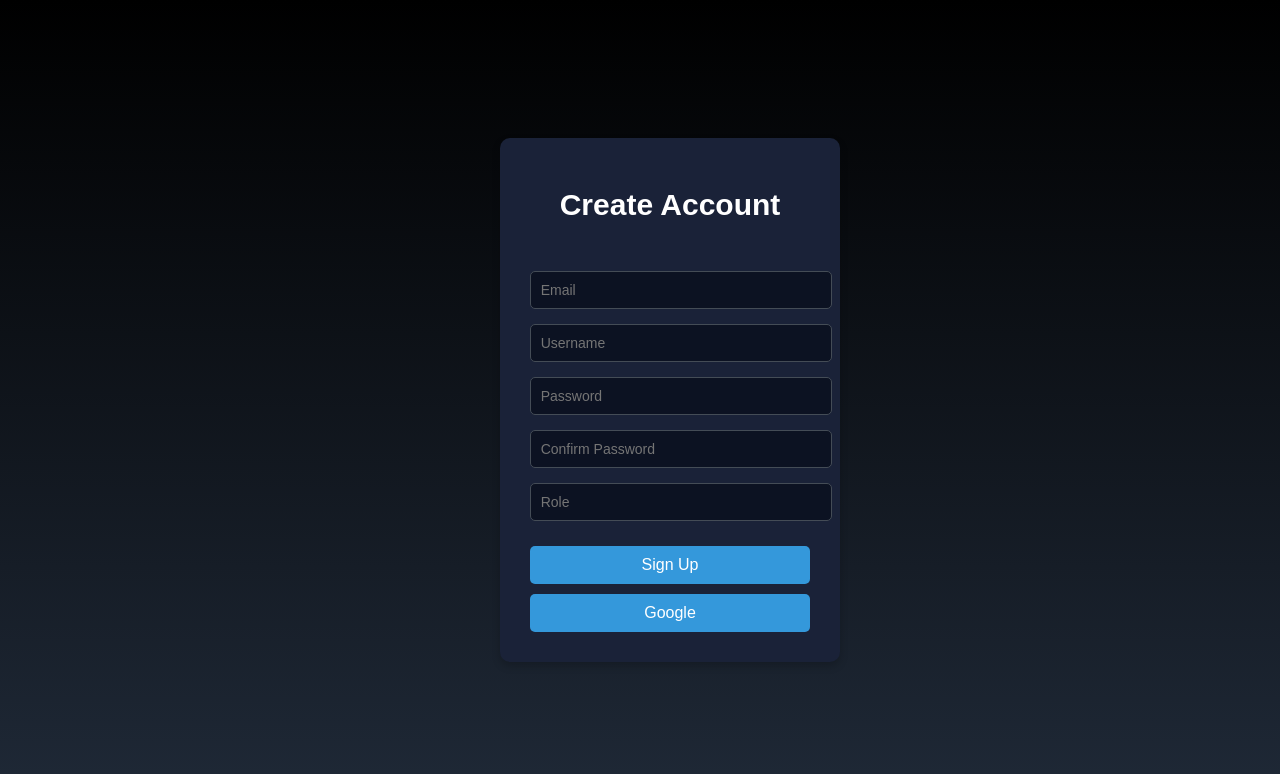
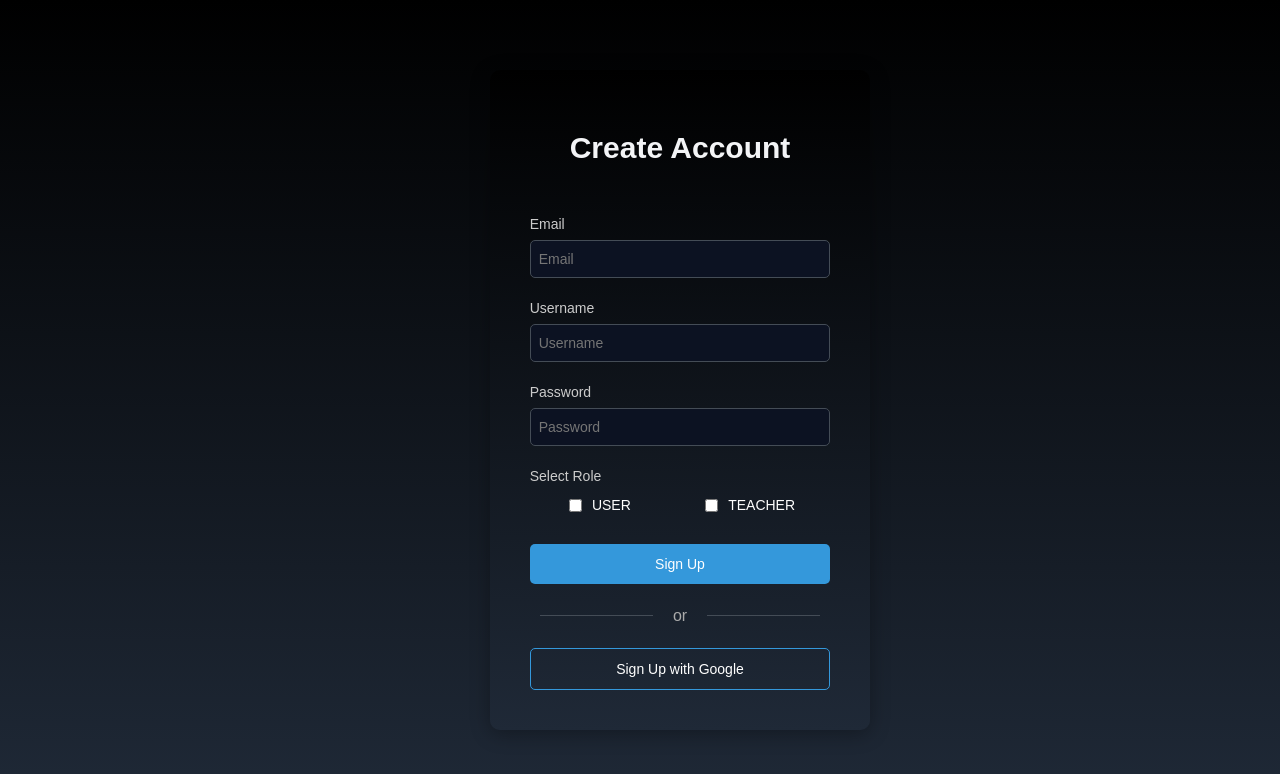
Before and after one commit to Darpan2311/ExamEaseWeb, a React (Vite) app in the folder react/: page /register in a window 1280 px wide. Shown: the top 774 px of the page. Built offline with nearby package versions, Linux system fonts and the light colour scheme.

Commit message:
registration ui changed

```diff
--- a/react/src/components/RegisterPage.jsx
+++ b/react/src/components/RegisterPage.jsx
@@ -48,17 +48,50 @@ const RegisterPage = () => {
 
     return (
         <div className="register-container">
-            <h1>Create Account</h1>
-            <form onSubmit={handleSubmit}>
-                <input type="text" name="email" placeholder="Email" onChange={handleChange} required />
-                <input type="text" name="username" placeholder="Username" onChange={handleChange} required />
-                <input type="password" name="password" placeholder="Password" onChange={handleChange} required />
-                <input type="password" name="confirmPassword" placeholder="Confirm Password" onChange={handleChange} required />
-                <input type="text" name="role" placeholder="Role" onChange={handleChange} required />
-                <button type="submit">Sign Up</button>
-                <button type="submit" onClick={handleGoogleSignIn}>Google</button>
-            </form>
+    <h1>Create Account</h1>
+    <form onSubmit={handleSubmit}>
+        {/* Email Field */}
+        <div className="input-group">
+            <label htmlFor="email">Email</label>
+            <input type="text" id="email" name="email" placeholder="Email" onChange={handleChange} required />
         </div>
+
+        {/* Username Field */}
+        <div className="input-group">
+            <label htmlFor="username">Username</label>
+            <input type="text" id="username" name="username" placeholder="Username" onChange={handleChange} required />
+        </div>
+
+        {/* Password Field */}
+        <div className="input-group">
+            <label htmlFor="password">Password</label>
+            <input type="password" id="password" name="password" placeholder="Password" onChange={handleChange} required />
+        </div>
+
+
+
+        {/* Role Selection */}
+        <div className="role-group">
+            <label>Select Role</label>
+            <div className="checkbox-group">
+                <label>
+                    <input type="checkbox" name="role" value="USER" onChange={handleChange} /> USER
+                </label>
+                <label>
+                    <input type="checkbox" name="role" value="TEACHER" onChange={handleChange} /> TEACHER
+                </label>
+            </div>
+        </div>
+
+        {/* Buttons */}
+        <button type="submit">Sign Up</button>
+        <div className="separator">
+                    <span>or</span>
+                </div>
+        <button type="button" onClick={handleGoogleSignIn}>Sign Up with Google</button>
+    </form>
+</div>
+
     );
 };
 
--- a/react/src/css/LoginPage.css
+++ b/react/src/css/LoginPage.css
@@ -53,6 +53,7 @@ h1 {
 
 .input-group input {
     width: 100%;
+    margin-bottom: 10px;
     padding: 12px 10px;
     border: 1px solid #444c56;
     border-radius: 5px;
@@ -64,20 +65,25 @@ h1 {
 }
 
 #show-password {
-    padding-right: 45px;
-    width: 20px;
-    margin-top: 7px;
-    background: none; /* Removed background color */
-    border: none; /* Ensures no border */
-    color: #3498db; /* Matches overall theme */
+    width: fit-content;
+    position: absolute;
+    right: 10px;
+    top: 60%;
+    transform: translateY(-50%);
+    background: none;
+    border: none;
+    color: #3498db;
     cursor: pointer;
     font-size: 14px;
     transition: color 0.3s ease;
 }
 
 #show-password:hover {
-    color: #2980b9; /* Slight hover effect */
+    color: #2980b9; /* Slightly darker blue on hover */
 }
+
+
+
 
 .input-group button {
     position: absolute;
@@ -142,6 +148,7 @@ h1 {
 .separator span {
     padding: 0 10px;
     color: #aaa;
+    margin: 10px;
     z-index: 1;
 }
 
@@ -177,6 +184,8 @@ a:hover {
     display: block;
     text-align: right;
     font-size: 14px;
+    margin-bottom: 7px;
+    color: #ccc;
 }
 
 .create-account {
--- a/react/src/css/RegisterPage.css
+++ b/react/src/css/RegisterPage.css
@@ -1,61 +1,177 @@
 /* General Styles */
 body {
     margin: 0;
-    font-family: Arial, sans-serif;
-    background-color: #0c1222;
-    color: #fff;
+    font-family: 'Arial', sans-serif;
+
     display: flex;
     justify-content: center;
     align-items: center;
-    height: 100vh;
+    min-height: 100vh;
+    padding: 10px;
+    box-sizing: border-box;
+    color: rgba(243, 244, 246, 1);
 }
 
 /* Register Container */
 .register-container {
-    background-color: #1a2238;
-    padding: 30px;
+    color: rgba(243, 244, 246, 1);
+    padding: 40px;
+    background: linear-gradient(to bottom, #000, #1f2937);
     border-radius: 10px;
-    box-shadow: 0 4px 8px rgba(0, 0, 0, 0.2);
+    box-shadow: 0 4px 20px rgba(0, 0, 0, 0.3);
     text-align: center;
     width: 100%;
     max-width: 400px;
+    transition: transform 0.3s ease, box-shadow 0.3s ease;
+
 }
 
-/* Form Styles */
-form {
-    display: flex;
-    flex-direction: column;
+.register-container:hover {
+    transform: translateY(-3px);
+    box-shadow: 0 6px 25px rgba(0, 0, 0, 0.4);
 }
 
-input {
+h1 {
+    font-size: 30px;
+    margin-bottom: 20px;
+    padding-bottom: 30px;
+    word-break: break-word;
+}
+
+/* Input Groups */
+.input-group {
+    margin-bottom: 10px;
+    text-align: left;
+    position: relative;
+}
+
+.input-group label {
+    display: block;
+    font-size: 14px;
+    margin-bottom: 5px;
+    color: #ccc;
+}
+
+.input-group input {
     width: 100%;
-    padding: 10px;
-    margin-bottom: 15px;
+    padding: 10px 8px;
     border: 1px solid #444c56;
     border-radius: 5px;
     background-color: #0c1222;
     color: #fff;
     font-size: 14px;
+    transition: border-color 0.3s ease, box-shadow 0.3s ease;
+    box-sizing: border-box;
 }
 
 input:focus {
     outline: none;
     border-color: #3498db;
+    box-shadow: 0 0 5px rgba(52, 152, 219, 0.5);
 }
 
-/* Button Styles */
+/* Role Selection */
+.role-group {
+    margin-bottom: 20px;
+    text-align: left;
+}
+
+.role-group label {
+    font-size: 14px;
+    margin-bottom: 8px;
+    color: #ccc;
+    display: block;
+}
+
+.checkbox-group {
+    display: flex;
+    justify-content:space-around;
+}
+
+.checkbox-group label {
+    display: flex;
+    align-items: right;
+    font-size: 14px;
+    color: #fff;
+}
+
+.checkbox-group input[type="checkbox"] {
+    margin-right: 10px;
+    accent-color: #3498db;
+}
+
+/* Buttons */
 button {
     width: 100%;
     background-color: #3498db;
     color: white;
     border: none;
-    padding: 10px;
-    font-size: 16px;
+    padding: 12px;
+    font-size: 14px;
     border-radius: 5px;
     cursor: pointer;
-    margin-top: 10px;
+
+    transition: background-color 0.3s ease, transform 0.2s ease;
+    box-sizing: border-box;
 }
 
 button:hover {
     background-color: #2980b9;
+    transform: scale(1.02);
 }
+
+/* Google Sign-In Button */
+button:nth-of-type(2) {
+
+    background: none;
+    border: 1px solid #3498db;
+    color: #fff;
+    font-size: 14px;
+    transition: transform 0.2s ease, opacity 0.3s ease;
+}
+
+button:nth-of-type(2):hover {
+    opacity: 0.9;
+    transform: translateY(-3px);
+}
+
+/* Error Message */
+.error-message {
+    color: #e74c3c;
+    font-size: 13px;
+    margin-bottom: 15px;
+    text-align: left;
+}
+
+/* Links */
+a {
+    color: #3498db;
+    text-decoration: none;
+    transition: color 0.3s ease;
+}
+
+a:hover {
+    color: #2980b9;
+    text-decoration: underline;
+}
+/* Separator */
+.separator {
+    display: flex;
+    align-items: center;
+    justify-content: center;
+    margin: 10px;
+}
+
+.separator span {
+    padding: 0 10px;
+    color: #aaa;
+    z-index: 1;
+}
+
+.separator::before,
+.separator::after {
+    content: '';
+    height: 1px;
+    flex: 1;
+    background-color: #444c56;
+}
```
